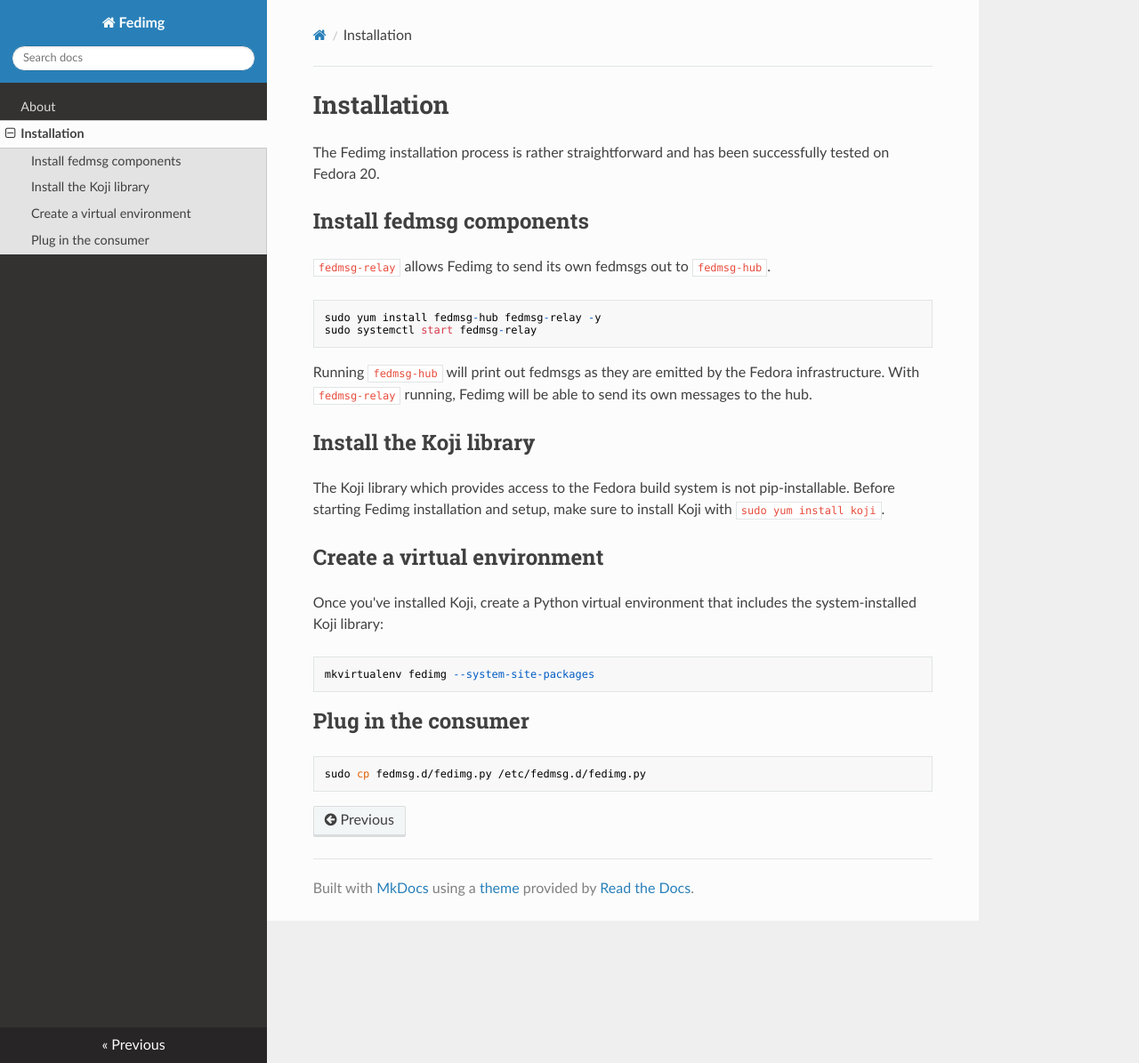
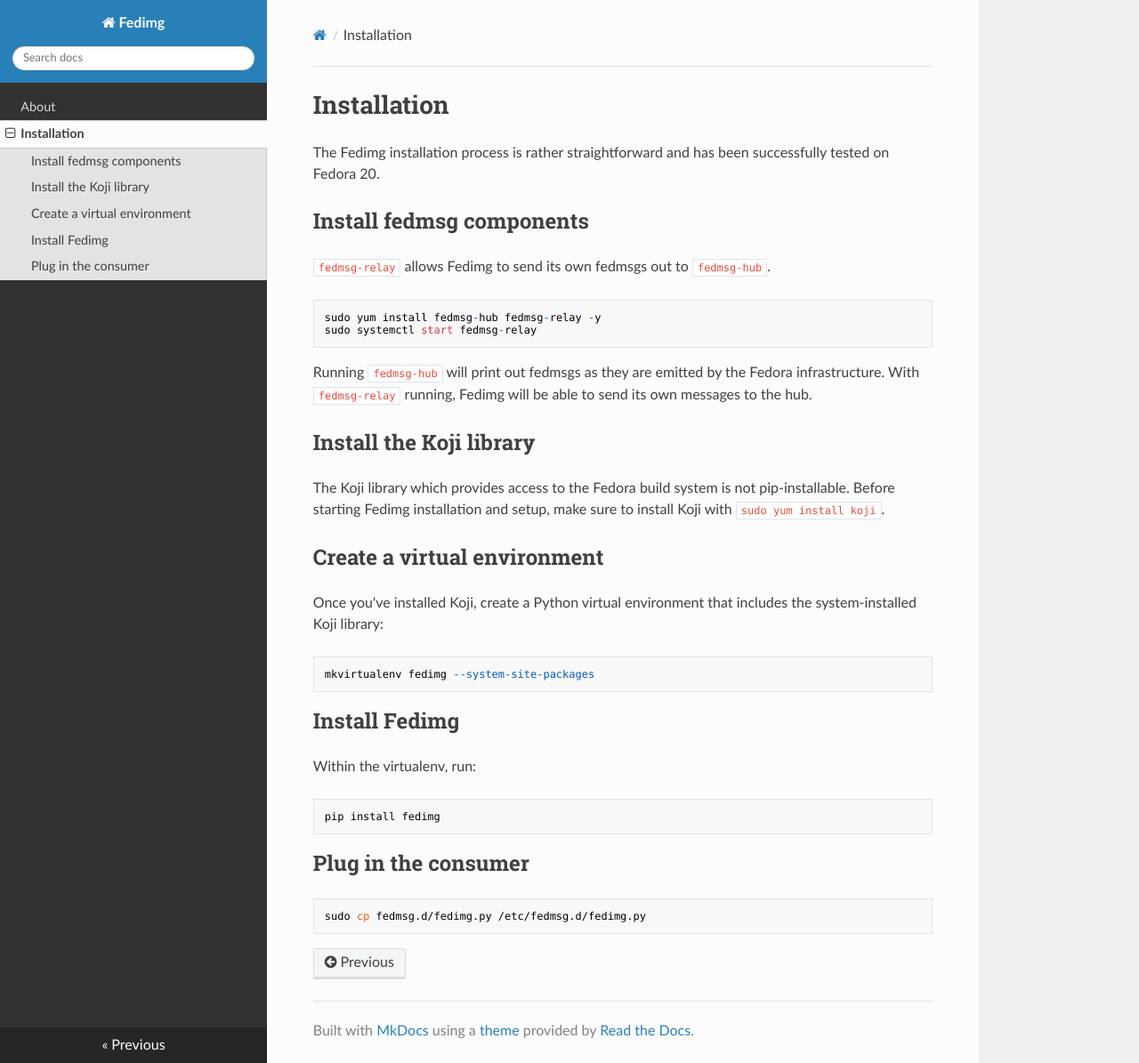
Before and after one commit to fedora-infra/fedimg, an MkDocs documentation site: the page built from docs/installation.md, in a window 1280 px wide and 1195 px high. Shown: the whole window at 89% size. Built offline with MkDocs 1.6.1, drawn with Linux system fonts in a browser that asks for light colours; nearby versions of some CDN libraries; old or Windows-style settings are respelled for this version of MkDocs.

Commit message:
Add important step to the installation docs

````diff
--- a/docs/installation.md
+++ b/docs/installation.md
@@ -31,6 +31,14 @@
 mkvirtualenv fedimg --system-site-packages
 ```
 
+## Install Fedimg
+
+Within the virtualenv, run:
+
+```
+pip install fedimg
+```
+
 ## Plug in the consumer
 
 ```
````
